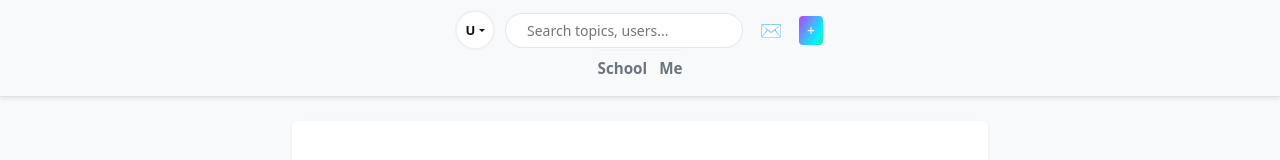
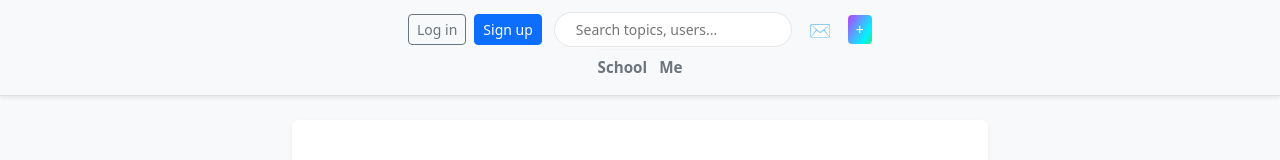
Before and after one commit to Skylar27jin/zetian-personal-website-react, a React (Vite) app: page /post/create in a window 1280 px wide. Shown: the top 160 px of the page. Built offline with nearby package versions, Linux system fonts and the light colour scheme; no server answers.

Commit message:
debug: user will be truly loged out after it clicked logout; navbar will show login signup if user is not loged in

```diff
--- a/src/components/Navbar.tsx
+++ b/src/components/Navbar.tsx
@@ -7,6 +7,7 @@ import { useMeAuth } from "../hooks/useMeAuth";
 import AvatarInitials from "./navbar-components/AvatarInitials";
 import SearchBar from "./navbar-components/SearchBar";
 import "./Navbar.css";
+import { LogoutUser } from "../api/userApi";
 
 const FEED_TABS = [
   { key: "school", label: "School", to: "/school" },
@@ -15,7 +16,8 @@ const FEED_TABS = [
 
 export default function MyNavbar() {
   const location = useLocation();
-  const { authError, userId, username } = useMeAuth();
+  // ⭐ 把 authLoading 一起取出来
+  const { authError, userId, username, authLoading } = useMeAuth();
   const isLoggedIn = !!userId && !authError;
   const nav = useNavigate();
 
@@ -79,8 +81,13 @@ export default function MyNavbar() {
         {/* Row 1: Avatar | Search | Inbox | Create —— 可折叠 */}
         <div className={`top-row ${showTopRow ? "" : "top-row--hidden"}`}>
           <div className="d-flex align-items-center justify-content-between" style={{ gap: 12 }}>
-            {/* Avatar */}
+            {/* Avatar / Login / Signup 区域 */}
             <div className="d-flex align-items-center" style={{ gap: 4 }}>
+              {authLoading ? (
+                // 1. 正在 /me 中
+                <span className="text-muted small">Loading…</span>
+              ) : isLoggedIn ? (
+                // 2. 登录成功：显示头像 + 下拉菜单
                 <AvatarInitials
                   username={username}
                   onSettingsClick={() => nav("/settings")}
@@ -88,9 +95,30 @@ export default function MyNavbar() {
                     localStorage.removeItem("me:id");
                     localStorage.removeItem("me:email");
                     localStorage.removeItem("me:username");
+                    LogoutUser({});
                     window.location.href = "/login";
                   }}
                 />
+              ) : (
+                // 3. 未登录 或 /me 失败：显示 Login / Sign up 按钮
+                <>
+                  <Button
+                    variant="outline-secondary"
+                    size="sm"
+                    onClick={() => nav("/login")}
+                  >
+                    Log in
+                  </Button>
+                  <Button
+                    variant="primary"
+                    size="sm"
+                    className="ms-1"
+                    onClick={() => nav("/signup")}
+                  >
+                    Sign up
+                  </Button>
+                </>
+              )}
             </div>
 
             {/* Search (flex-1) */}
@@ -106,7 +134,9 @@ export default function MyNavbar() {
               className="icon-plain"
               aria-label="Inbox"
               onClick={() => alert("Inbox coming soon~")}
-              onKeyDown={(e) => (e.key === "Enter" || e.key === " ") && alert("Inbox coming soon~")}
+              onKeyDown={(e) =>
+                (e.key === "Enter" || e.key === " ") && alert("Inbox coming soon~")
+              }
             >
               ✉️
             </span>
@@ -142,7 +172,6 @@ export default function MyNavbar() {
             </Link>
           ))}
         </nav>
-
       </Container>
     </Navbar>
   );
```
Also changed, not shown: src/pages/MyForumProfilePage.tsx (line endings or trailing spaces). Lines whose indentation alone changed are shown as unchanged.
